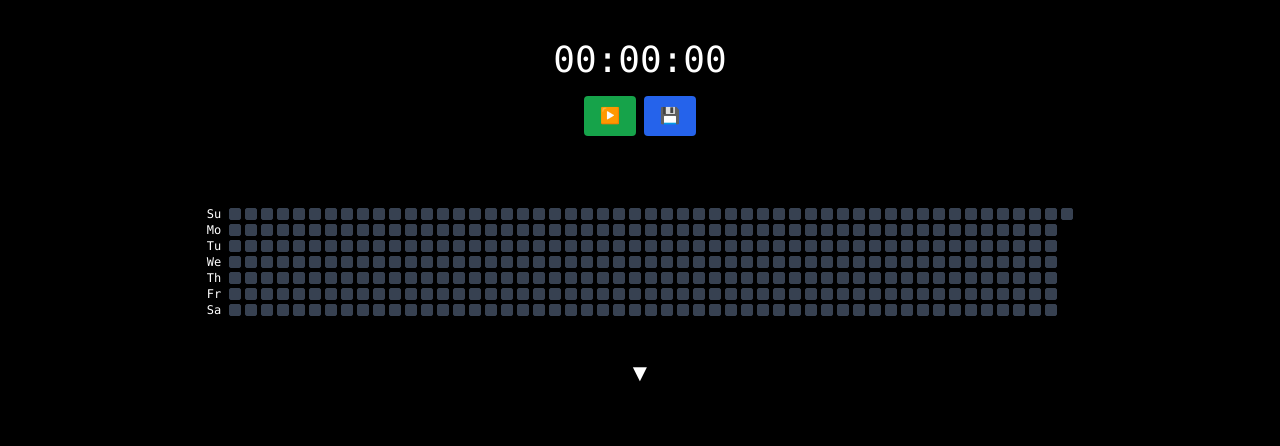
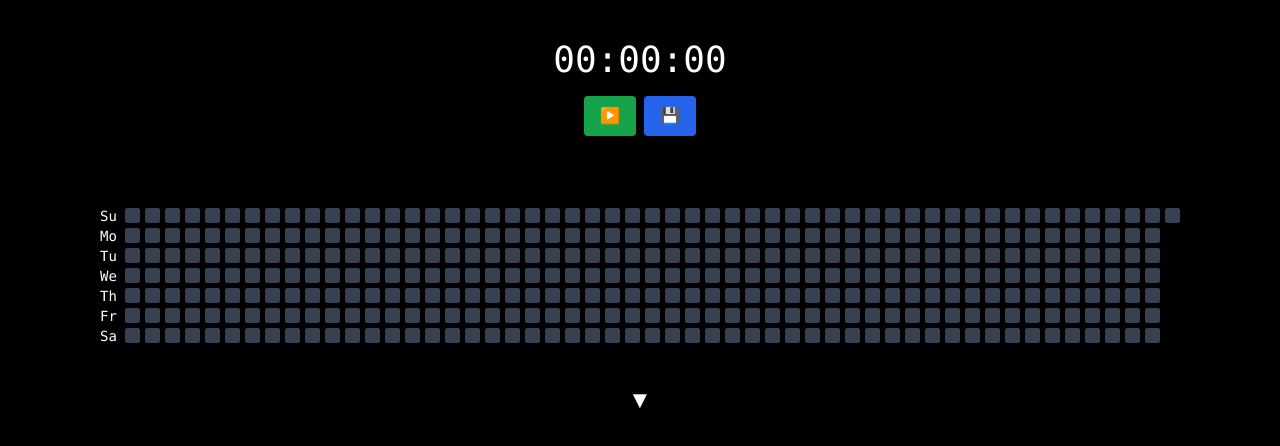
Before and after one commit to jonathantran429/study-tracker, a React (Create React App) app: page / in a window 1280 px wide. Shown: the top 446 px of the page. Built offline with nearby package versions, Linux system fonts and the light colour scheme.

Commit message:
Made default heatmap bigger

```diff
--- a/src/App.js
+++ b/src/App.js
@@ -244,11 +244,15 @@ export default function App() {
     }
   });
 
+
+  const TILE_SIZE = 15;
+  const TILE_GAP = 5;
+
   const weekdaysStyle = {
     display: "grid",
-    gridTemplateRows: "repeat(7, 12px)",
+    gridTemplateRows: `repeat(7, ${TILE_SIZE}px)`,
     gridAutoFlow: "column",
-    gap: "4px",
+    gap: `${TILE_GAP}px`,
     alignItems: "center",
     justifyContent: "center",
     width: "max-content",
@@ -256,10 +260,10 @@ export default function App() {
 
   const gridStyle = {
     display: "grid",
-    gridTemplateRows: "repeat(7, 12px)",
+    gridTemplateRows: `repeat(7, ${TILE_SIZE}px)`,
     gridAutoFlow: "column",
-    gridAutoColumns: "12px",
-    gap: "4px",
+    gridAutoColumns: `${TILE_SIZE}px`,
+    gap: `${TILE_GAP}px`,
     alignItems: "center",
     justifyContent: "center",
     overflowX: "auto",
@@ -338,7 +342,6 @@ export default function App() {
   const { hh, mm, ss } = secondsToHMS(Math.floor(totalTime / 1000));
   const { hh: avgHHPerDay, mm: avgMMPerDay, ss: avgSSPerDay } = secondsToHMS(Math.floor(totalTime / 1000 / Object.keys(countsByDay).length));
 
-
   return (
     <div className="min-h-screen bg-black text-white p-6 overflow-x-hidden">
 
@@ -371,13 +374,13 @@ export default function App() {
       <div className="p-4 rounded-lg shadow-sm mb-6 flex flex-col items-center">
          <div className="flex justify-center w-full gap-x-2">
             <div style={weekdaysStyle}>
-              <div className="font-mono text-[12px] text-right">Su</div>
-              <div className="font-mono text-[12px] text-right">Mo</div>
-              <div className="font-mono text-[12px] text-right">Tu</div>
-              <div className="font-mono text-[12px] text-right">We</div>
-              <div className="font-mono text-[12px] text-right">Th</div>
-              <div className="font-mono text-[12px] text-right">Fr</div>
-              <div className="font-mono text-[12px] text-right">Sa</div>
+              <div className="font-mono text-sm text-right">Su</div>
+              <div className="font-mono text-sm text-right">Mo</div>
+              <div className="font-mono text-sm text-right">Tu</div>
+              <div className="font-mono text-sm text-right">We</div>
+              <div className="font-mono text-sm text-right">Th</div>
+              <div className="font-mono text-sm text-right">Fr</div>
+              <div className="font-mono text-sm text-right">Sa</div>
             </div>
             <div className="custom-scrollbar overflow-x-auto">
               <div style={gridStyle} className="custom-scrollbar">
@@ -391,8 +394,8 @@ export default function App() {
                   <div
                     key={key}
                     title={tooltip}
-                    className={`w-3 h-3 rounded-sm border border-gray-700 ${cls}`}
-                    style={{ width: 12, height: 12 }}
+                    className={`rounded-sm border border-gray-700 ${cls}`}
+                    style={{ width: TILE_SIZE, height: TILE_SIZE }}
                   />
                 );
               })}
```
